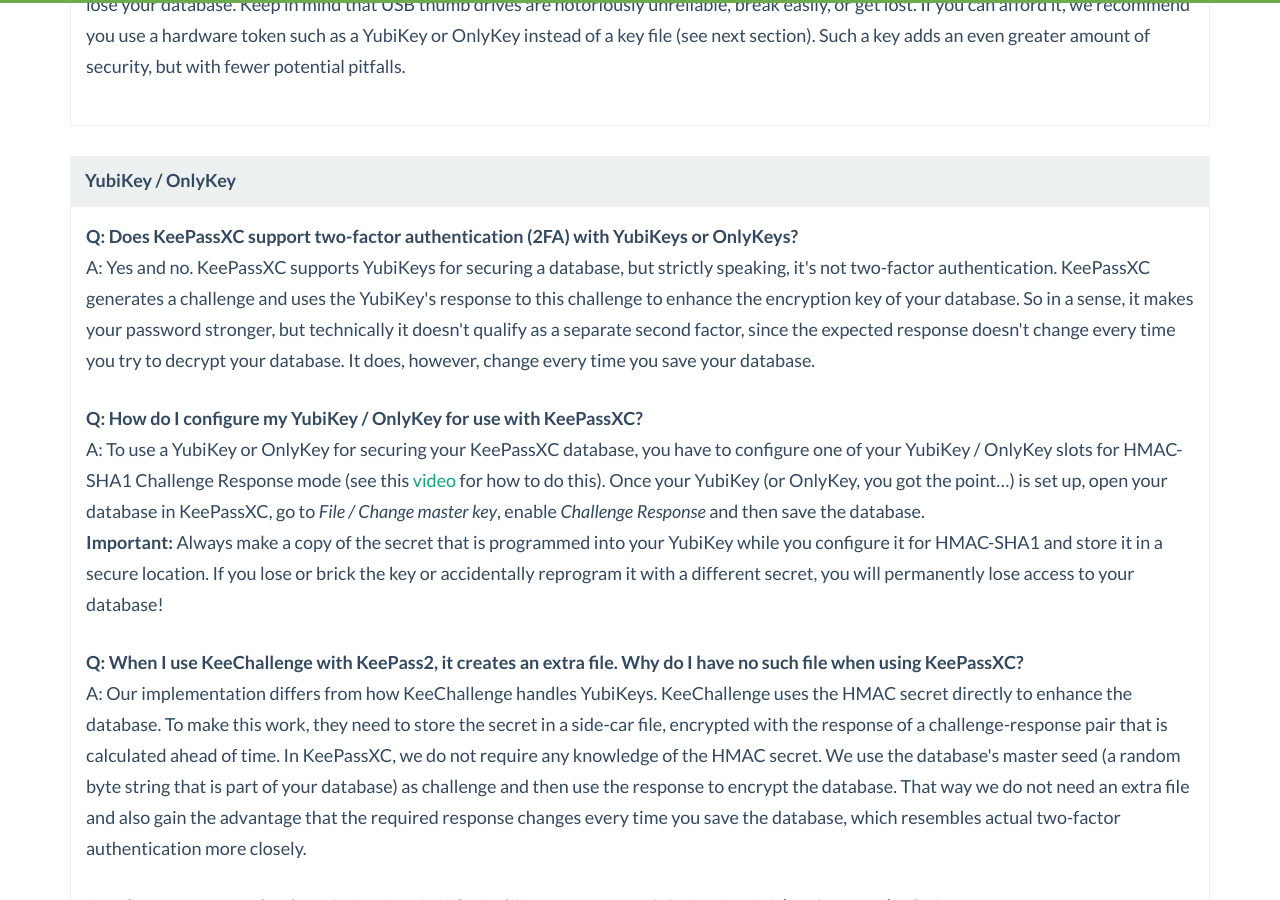
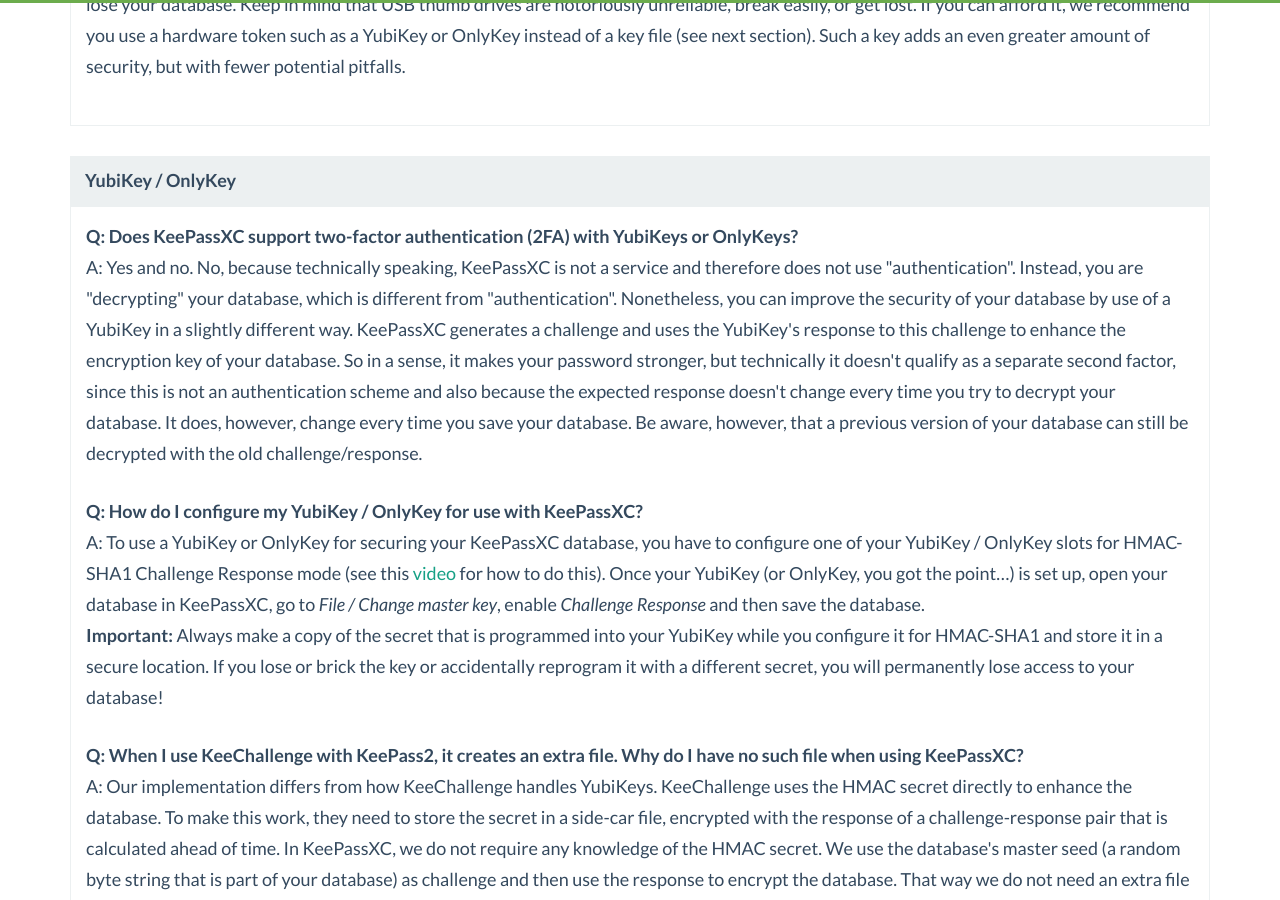
Before and after one commit to keepassxreboot/keepassxc-org, a Jekyll site: the page built from docs/index.html, in a window 1280 px wide and 900 px high, scrolled down 7384 px. Built offline with Jekyll 4.4.1, drawn with Linux system fonts in a browser that asks for light colours; comment, search, counter and statistics services are not loaded.

Commit message:
Improve Challenge-Response FAQ entry

```diff
--- a/docs/index.html
+++ b/docs/index.html
@@ -315,11 +315,13 @@
     <dl>
         <dt id="faq-yubikey-2fa"><a href="#faq-yubikey-2fa">Does KeePassXC support two-factor authentication (2FA) with YubiKeys or OnlyKeys?</a></dt>
         <dd>
-            Yes and no. KeePassXC supports YubiKeys for securing a database, but strictly speaking, it's not two-factor
-            authentication. KeePassXC generates a challenge and uses the YubiKey's response to this challenge to
-            enhance the encryption key of your database. So in a sense, it makes your password stronger,
-            but technically it doesn't qualify as a separate second factor, since the expected response doesn't change every time
-            you try to decrypt your database. It does, however, change every time you save your database.
+            Yes and no. No, because technically speaking, KeePassXC is not a service and therefore does not use "authentication". Instead,
+	    you are "decrypting" your database, which is different from "authentication". Nonetheless, you can improve the security of your database
+	    by use of a YubiKey in a slightly different way. KeePassXC generates a challenge and uses the YubiKey's response to this challenge to
+            enhance the encryption key of your database. So in a sense, it makes your password stronger, but technically it doesn't qualify as a
+	    separate second factor, since this is not an authentication scheme and also because the expected response doesn't change every time you
+	    try to decrypt your database. It does, however, change every time you save your database. Be aware, however, that a previous version of your
+	    database can still be decrypted with the old challenge/response.
         </dd>
 
         <dt id="faq-yubikey-howto"><a href="#faq-yubikey-howto">How do I configure my YubiKey / OnlyKey for use with KeePassXC?</a></dt>
```
